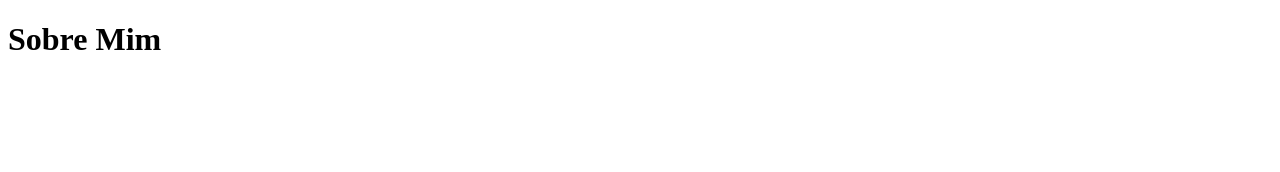
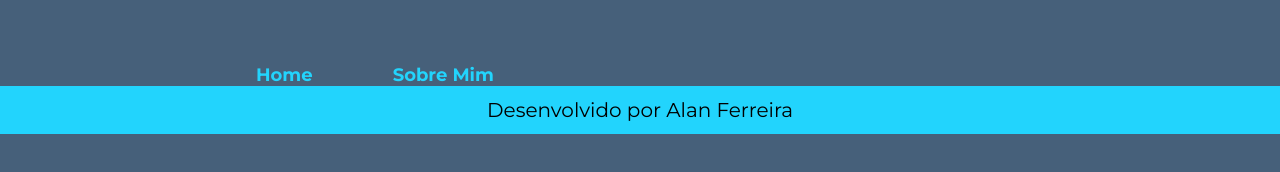
Before and after one commit to AllanSafe/Alura-portfolio, a plain HTML site: page Primeiro-codigo/about.html in a window 1280 px wide. Drawn offline with Linux system fonts and the light colour scheme.

Commit message:
update: Added header and footer to About page linking the styles already defined in styles CSS

```diff
--- a/Primeiro-codigo/about.html
+++ b/Primeiro-codigo/about.html
@@ -3,9 +3,17 @@
   <head>
     <meta charset="UTF-8" />
     <meta name="viewport" content="width=device-width, initial-scale=1.0" />
+    <link rel="stylesheet" href="./styles/style.css" />
     <title>Sobre Mim</title>
   </head>
   <body>
-    <h1>Sobre Mim</h1>
+    <header class="cabecalho">
+      <nav class="cabecalho__menu">
+        <a class="cabecalho__menu__link" href="index.html">Home</a>
+        <a class="cabecalho__menu__link" href="about.html">Sobre Mim</a>
+      </nav>
+    </header>
+    <main></main>
+    <footer class="rodape"><p>Desenvolvido por Alan Ferreira</p></footer>
   </body>
 </html>
```
